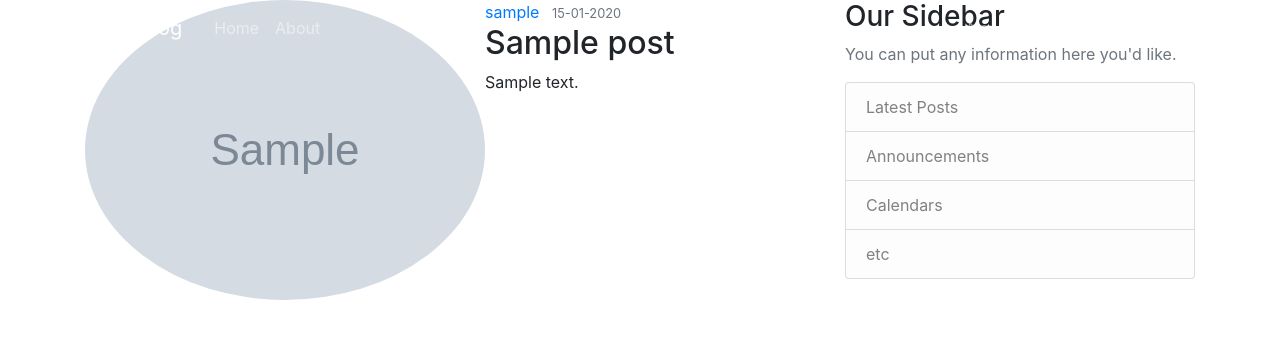
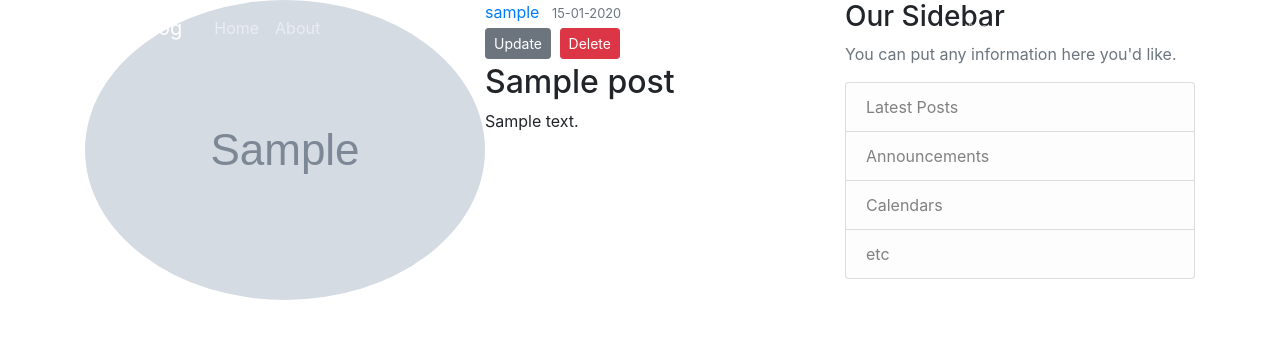
Before and after one commit to petepall/flask_social_network, a Flask app: page /post/1 in a window 1280 px wide. Shown: the top 339 px of the page. Run offline with Flask 2, Linux system fonts and the light colour scheme; a user stored in the database is signed in; tables that the repository leaves empty hold one stand-in row (values such as "Sample post"); grey boxes marked "Sample" are stand-in pictures; some libraries are stand-ins or nearby versions.

Commit message:
update and delete functionality
Signed-off-by: Peter Pallen <peter@ppallen.be>

```diff
--- a/flaskblog/controller/posts_controller.py
+++ b/flaskblog/controller/posts_controller.py
@@ -57,3 +57,16 @@ def update_post(post_id):
         form=form,
         legend="Update post",
     )
+
+
+@app.route("/post/<int:post_id>/delete", methods=["POST"])
+@login_required
+def delete_post(post_id):
+    post = Post.query.get_or_404(post_id)
+    if post.author != current_user:
+        abort(403)
+
+    db.session.delete(post)
+    db.session.commit()
+    flash("Your post has been deleted!", "success")
+    return redirect(url_for("home"))
--- a/flaskblog/templates/post.html.j2
+++ b/flaskblog/templates/post.html.j2
@@ -6,9 +6,38 @@
             <div class="article-metadata">
                 <a class="mr-2" href="#">{{ post.author.username }}</a>
                 <small class="text-muted">{{ post.date_posted.strftime("%d-%m-%Y") }}</small>
+                {% if post.author == current_user %}
+                    <div>
+                        <a class="btn btn-secondary btn-sm mt-1 mb-1" href="{{ url_for('update_post', post_id=post.id) }}">Update</a>
+                        <button type="button" class="btn btn-danger btn-sm m-1" data-toggle="modal" data-target="#deleteModal">Delete</button>
+                    </div>
+                {% else %}
+                {% endif %}
             </div>
             <h2 class="article-title">{{ post.title }}</h2>
             <p class="article-content">{{ post.content }}</p>
         </div>
     </article>
+    <!-- Modal -->
+    <div class="modal fade" id="deleteModal" tabindex="-1" role="dialog" aria-labelledby="deleteModal" aria-hidden="true">
+        <div class="modal-dialog" role="document">
+            <div class="modal-content">
+                <div class="modal-header">
+                    <h5 class="modal-title" id="deleteModal">Delete post?</h5>
+                    <button type="button" class="close" data-dismiss="modal" aria-label="Close">
+                        <span aria-hidden="true">&times;</span>
+                    </button>
+                </div>
+                <div class="modal-body">
+                    <p class="text-danger">Are you sure that you want to delete this post?</p>
+                </div>
+                <div class="modal-footer">
+                    <button type="button" class="btn btn-secondary" data-dismiss="modal">Cancel</button>
+                    <form action="{{ url_for('delete_post', post_id=post.id)}}" method="POST">
+                        <input class="btn btn-danger" type="submit" value="Delete">
+                    </form>
+                </div>
+            </div>
+        </div>
+    </div>
 {% endblock content %}
```
